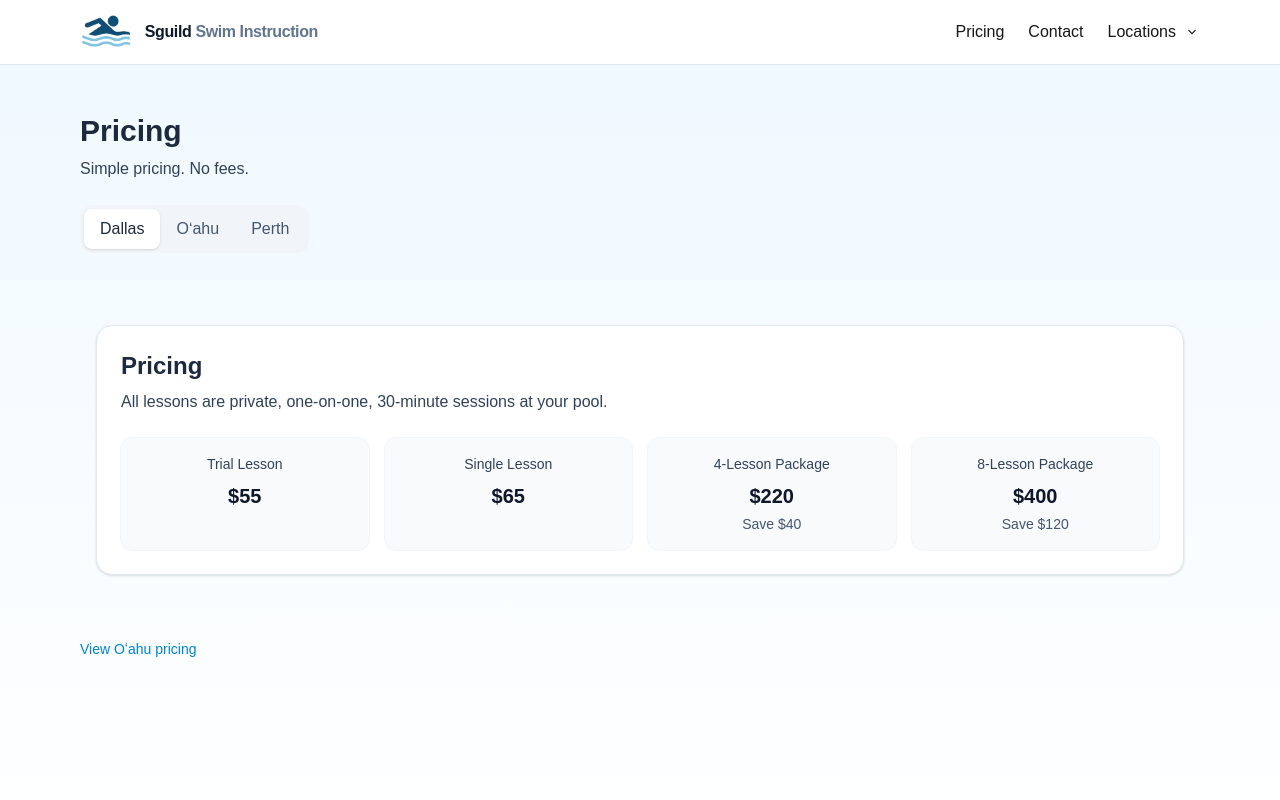
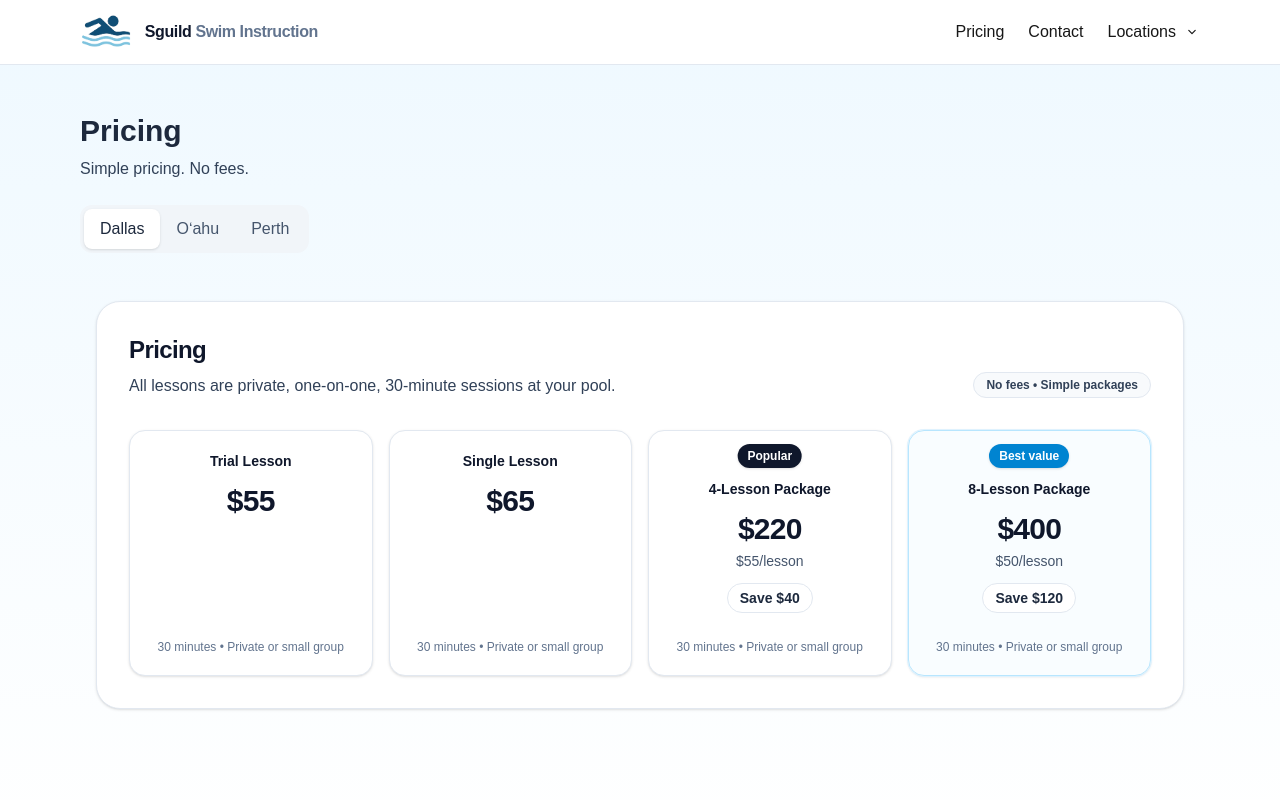
Before and after one commit to sguild-admin/sguild-site, a Next.js app: page /pricing in a window 1280 px wide. Shown: the top 800 px of the page. Built offline with nearby package versions, Linux system fonts and the light colour scheme.

Commit message:
Remove Full pricing links and tighten PricingSection spacing

```diff
--- a/src/app/dallas/page.tsx
+++ b/src/app/dallas/page.tsx
@@ -79,10 +79,6 @@ export default function DallasPage() {
 
       <PricingSection city="dallas" />
 
-      <div className="mt-2 text-sm">
-        <Link href={'/pricing?city=dallas'} className="text-sky-600">Full pricing</Link>
-      </div>
-
       <ServiceArea city="dallas" title="Where we teach" />
 
       {/* About */}
--- a/src/app/layout.tsx
+++ b/src/app/layout.tsx
@@ -1,4 +1,5 @@
 import "./globals.css"
+import React from 'react'
 import Header from "../components/Header"
 import Footer from "../components/Footer"
 
@@ -48,11 +49,15 @@ export default function RootLayout({ children }: { children: React.ReactNode })
           />
         </noscript>
 
-        <Header />
+        <React.Suspense fallback={<div className="h-16" />}>
+          <Header />
+        </React.Suspense>
 
         {children}
 
-        <Footer />
+        <React.Suspense fallback={<div className="h-24" />}>
+          <Footer />
+        </React.Suspense>
       </body>
     </html>
   )
--- a/src/app/oahu/page.tsx
+++ b/src/app/oahu/page.tsx
@@ -84,10 +84,6 @@ export default function OahuPage() {
 
       <PricingSection city="oahu" />
 
-      <div className="mt-2 text-sm">
-        <a href={'/pricing?city=oahu'} className="text-sky-600">Full pricing</a>
-      </div>
-
       <ServiceArea city="oahu" />
 
       {/* About */}
--- a/src/app/perth/page.tsx
+++ b/src/app/perth/page.tsx
@@ -70,10 +70,6 @@ export default function PerthPage() {
 
       <PricingSection city="perth" />
 
-      <div className="mt-2 text-sm">
-        <Link href={'/pricing?city=dallas'} className="text-sky-600">Full pricing</Link>
-      </div>
-
       <ServiceArea city="perth" />
 
       <section className="mx-auto max-w-6xl px-4 py-12">
--- a/src/app/pricing/PricingClient.tsx
+++ b/src/app/pricing/PricingClient.tsx
@@ -1,6 +1,6 @@
 "use client"
 import React, { useEffect, useState } from 'react'
-import { useSearchParams } from 'next/navigation'
+import { useSearchParams, useRouter } from 'next/navigation'
 import PageContainer from '../../components/PageContainer'
 import PricingSection from '../../components/PricingSection'
 import PricingToggle from '../../components/PricingToggle'
@@ -12,6 +12,7 @@ export default function PricingClient() {
   const defaultCity = qCity === 'oahu' ? 'oahu' : qCity === 'perth' ? 'perth' : 'dallas'
 
   const [city, setCity] = useState<'dallas' | 'oahu' | 'perth'>(defaultCity as 'dallas' | 'oahu' | 'perth')
+  const router = useRouter()
 
   useEffect(() => {
     if (qCity === 'oahu' && city !== 'oahu') setCity('oahu')
@@ -26,20 +27,21 @@ export default function PricingClient() {
         <p className="mt-2 text-slate-700">Simple pricing. No fees.</p>
 
         <div className="mt-6">
-          <PricingToggle value={city} onChange={(v) => setCity(v)} />
+          <PricingToggle
+            value={city}
+            onChange={(v) => {
+              setCity(v)
+              // reflect selection in URL so header/footer can read it
+              router.replace(`/pricing?city=${v}`)
+            }}
+          />
         </div>
 
         <div className="mt-6">
           <PricingSection city={city} />
         </div>
 
-        <div className="mt-4 text-sm">
-          {city === 'dallas' ? (
-            <Link href={'/pricing?city=oahu'} className="text-sky-600">View Oʻahu pricing</Link>
-          ) : (
-            <Link href={'/pricing?city=dallas'} className="text-sky-600">View Dallas pricing</Link>
-          )}
-        </div>
+        {/* full-pricing cross-link removed — pricing is shown above */}
       </section>
     </PageContainer>
   )
--- a/src/components/Footer.tsx
+++ b/src/components/Footer.tsx
@@ -2,15 +2,20 @@
 import React from "react";
 import Link from "next/link";
 import { NAV } from "../config/nav";
-import { usePathname } from 'next/navigation'
+import { usePathname, useSearchParams } from 'next/navigation'
 
 export default function Footer() {
   const pathname = usePathname() || '/'
+  const params = useSearchParams()
+  const qCity = params?.get('city')
 
   let city: string | null = null
   if (pathname.startsWith('/dallas')) city = 'dallas'
   else if (pathname.startsWith('/oahu')) city = 'oahu'
   else if (pathname.startsWith('/perth')) city = 'perth'
+
+  // if on /pricing prefer the query param value
+  if (pathname.startsWith('/pricing') && qCity) city = qCity
 
   const pricingHref = city ? `/pricing?city=${city}` : '/pricing'
   const contactHref = city ? `/${city}/contact` : '/oahu/contact'
--- a/src/components/PricingSection.tsx
+++ b/src/components/PricingSection.tsx
@@ -2,34 +2,133 @@ import React from 'react'
 import { PRICING, CityPricing } from '../config/pricing'
 
 type Props = {
-  city: 'oahu' | 'dallas' | string
+  city: 'oahu' | 'dallas' | 'perth' | string
   title?: string
+  subtitle?: string
 }
 
-export default function PricingSection({ city, title = 'Pricing' }: Props) {
+type PricingItem = {
+  key: string
+  label: string
+  price: string
+  note?: string
+  badge?: string
+  meta?: string
+  featured?: boolean
+}
+
+function moneyToNumber(v: string) {
+  const n = Number(String(v).replace(/[^0-9.]/g, ''))
+  return Number.isFinite(n) ? n : 0
+}
+
+export default function PricingSection({
+  city,
+  title = 'Pricing',
+  subtitle = 'All lessons are private, one-on-one, 30-minute sessions at your pool.',
+}: Props) {
   const p: CityPricing = PRICING[city] || PRICING.dallas
 
-  const items = [
-    { label: 'Trial Lesson', price: p.trial },
-    { label: 'Single Lesson', price: p.single },
-    { label: '4-Lesson Package', price: p.pack4, note: p.savings4 },
-    { label: '8-Lesson Package', price: p.pack8, note: p.savings8 },
+  const pack4 = moneyToNumber(p.pack4)
+  const pack8 = moneyToNumber(p.pack8)
+
+  const items: PricingItem[] = [
+    { key: 'trial', label: 'Trial Lesson', price: p.trial },
+    { key: 'single', label: 'Single Lesson', price: p.single },
+    {
+      key: 'pack4',
+      label: '4-Lesson Package',
+      price: p.pack4,
+      note: p.savings4,
+      badge: 'Popular',
+      meta: pack4 ? `$${Math.round(pack4 / 4)}/lesson` : undefined,
+    },
+    {
+      key: 'pack8',
+      label: '8-Lesson Package',
+      price: p.pack8,
+      note: p.savings8,
+      badge: 'Best value',
+      meta: pack8 ? `$${Math.round(pack8 / 8)}/lesson` : undefined,
+      featured: true,
+    },
   ]
 
   return (
-    <section id="pricing" className="mx-auto max-w-6xl px-4 py-12">
-      <div className="rounded-2xl border border-slate-200 bg-white p-6 shadow-sm">
-        <h2 className="text-2xl font-bold">{title}</h2>
-        <p className="mt-2 text-slate-700">All lessons are private, one-on-one, 30-minute sessions at your pool.</p>
+    <section id="pricing" className="mx-auto max-w-6xl px-4 py-6">
+      <div className="rounded-3xl border border-slate-200 bg-white p-6 shadow-sm sm:p-8">
+        <div className="flex flex-col gap-2 sm:flex-row sm:items-end sm:justify-between">
+          <div>
+            <h2 className="text-2xl font-bold tracking-tight text-slate-900">{title}</h2>
+            <p className="mt-2 text-slate-700">{subtitle}</p>
+          </div>
 
-        <div className="mt-6 grid gap-4 sm:grid-cols-2 md:grid-cols-4">
-          {items.map((it) => (
-            <div key={it.label} className="rounded-xl bg-slate-50 p-4 text-center ring-1 ring-slate-100">
-              <div className="text-sm font-medium text-slate-700">{it.label}</div>
-              <div className="mt-2 text-xl font-extrabold text-slate-900">{it.price}</div>
-              {it.note ? <div className="mt-1 text-sm text-slate-600">{it.note}</div> : null}
-            </div>
-          ))}
+          <div className="mt-3 inline-flex w-fit items-center rounded-full border border-slate-200 bg-slate-50 px-3 py-1 text-xs font-semibold text-slate-700 sm:mt-0">
+            No fees • Simple packages
+          </div>
+        </div>
+
+        <div className="mt-8 grid gap-4 sm:grid-cols-2 lg:grid-cols-4">
+          {items.map((it) => {
+            const selectedClasses = it.featured
+              ? 'border-sky-200 ring-1 ring-sky-100 bg-sky-50/40'
+              : 'border-slate-200 bg-white'
+
+            return (
+  <div
+  key={it.key}
+  className={[
+    'relative h-full rounded-2xl border text-center shadow-sm transition hover:-translate-y-0.5 hover:shadow-md',
+    selectedClasses,
+    it.badge ? 'pt-12 pb-5 px-5' : 'p-5',
+    'flex flex-col', // ✅ makes footer stick
+  ].join(' ')}
+>
+  {it.badge ? (
+    <div className="absolute left-1/2 top-3 -translate-x-1/2">
+      <span
+        className={[
+          'inline-flex items-center rounded-full px-2.5 py-1 text-xs font-semibold shadow-sm',
+          it.featured ? 'bg-sky-600 text-white' : 'bg-slate-900 text-white',
+        ].join(' ')}
+      >
+        {it.badge}
+      </span>
+    </div>
+  ) : null}
+
+  {/* Content */}
+  <div>
+    <div className="text-sm font-semibold text-slate-900">{it.label}</div>
+
+    <div className="mt-3 text-3xl font-extrabold tracking-tight text-slate-900">{it.price}</div>
+
+    {/* Keep meta line height consistent */}
+    <div className="mt-1 min-h-[20px] text-sm font-medium text-slate-600">
+      {it.meta ?? '\u00A0'}
+    </div>
+
+    {/* Keep note area height consistent across cards */}
+    <div className="mt-3 min-h-[40px]">
+      {it.note ? (
+        <div className="flex justify-center">
+          <span className="inline-flex items-center rounded-full border border-slate-200 bg-white px-3 py-1 text-sm font-semibold text-slate-800">
+            {it.note}
+          </span>
+        </div>
+      ) : (
+        <span className="block">&nbsp;</span>
+      )}
+    </div>
+  </div>
+
+  {/* Footer pinned to bottom */}
+  <div className="mt-auto pt-4 text-xs text-slate-500">
+    30 minutes • Private or small group
+  </div>
+</div>
+            )
+          })}
         </div>
       </div>
     </section>
```
